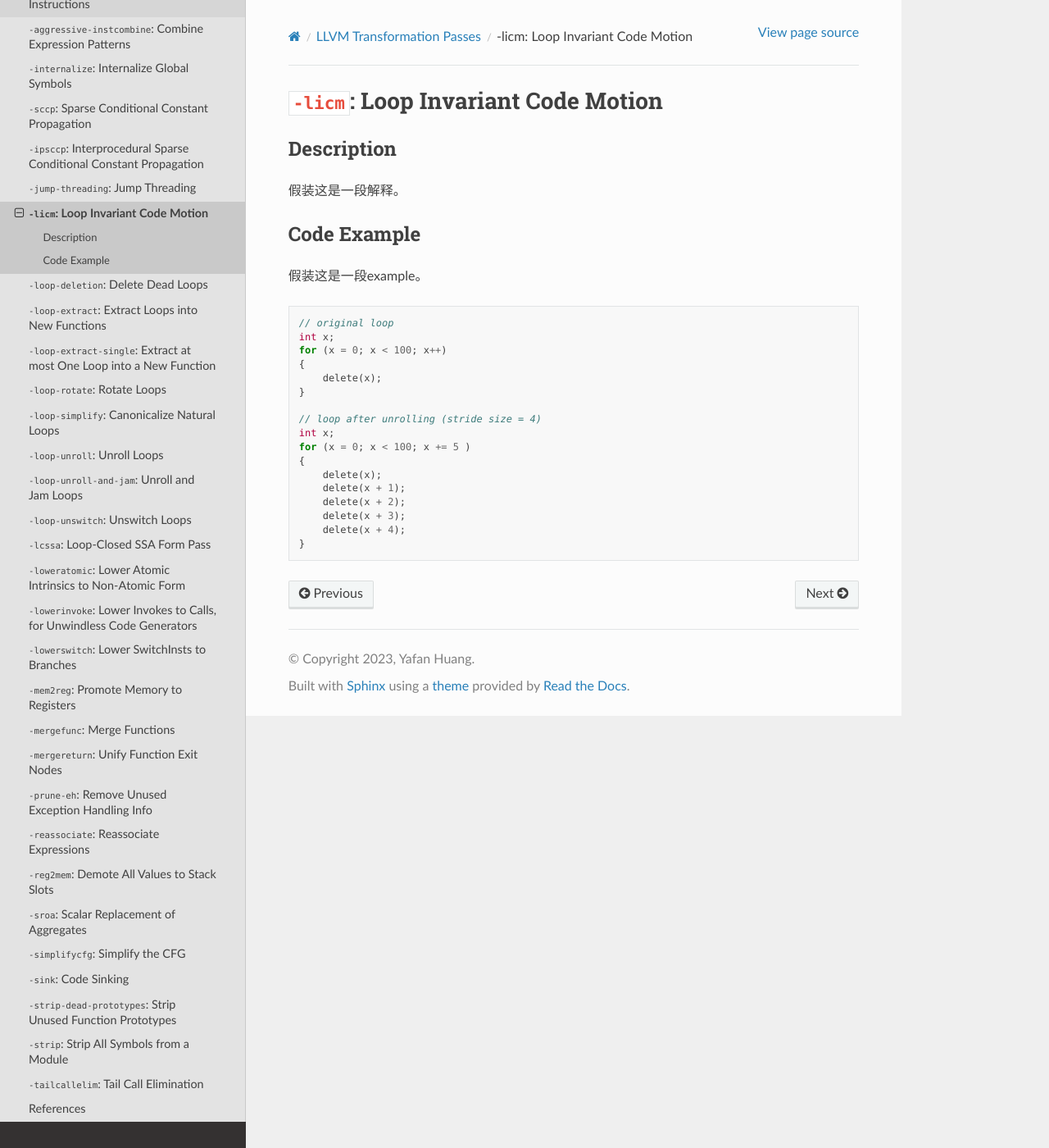
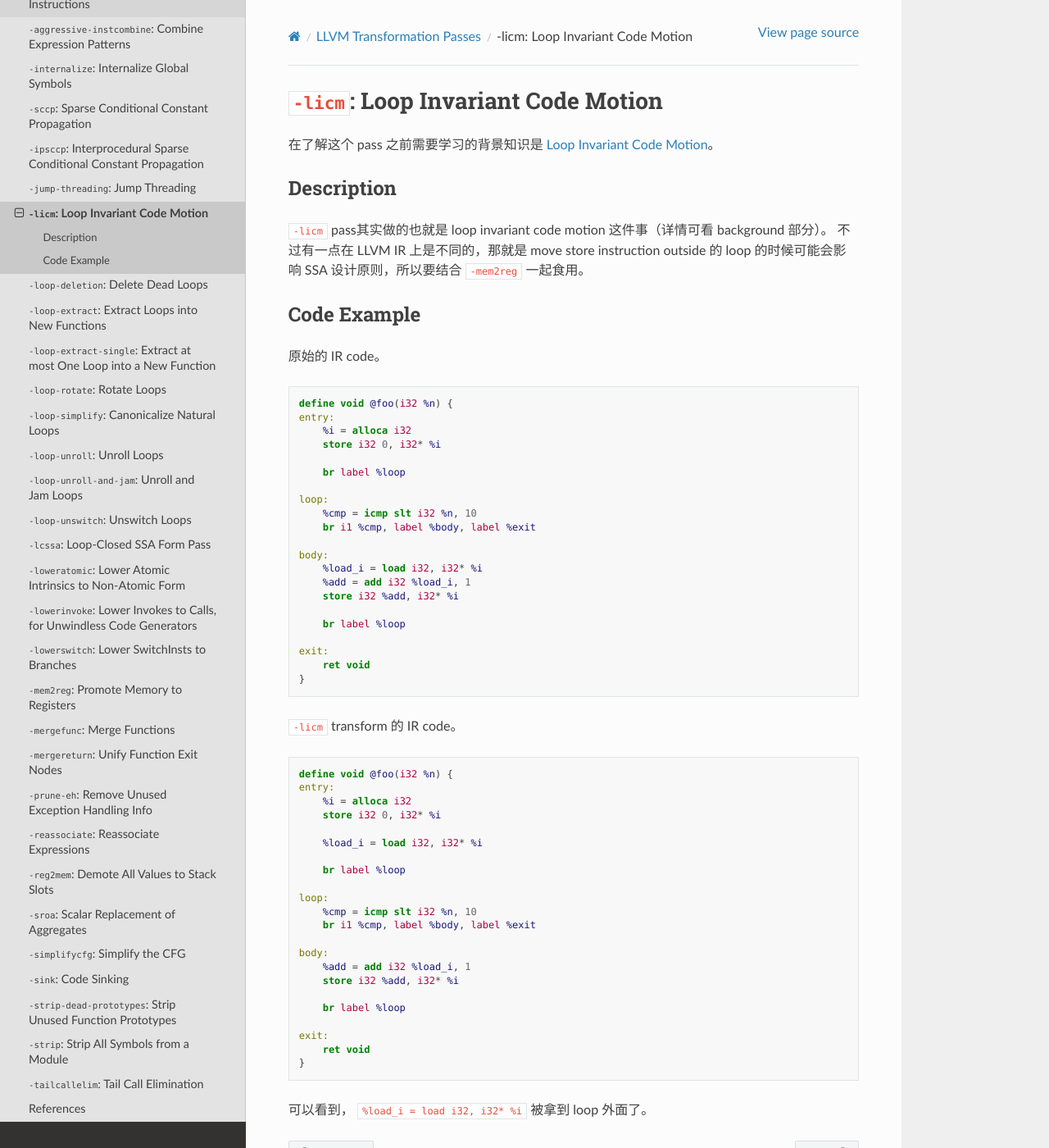
Before and after one commit to hyfshishen/understanding-llvm-transformation-passes, a Sphinx documentation site: the page built from docs/source/LLVM-transformation-passes/24-loop-invariant-code-motion.rst, in a window 1280 px wide and 1400 px high. Shown: the whole window at 82% size. Built offline with Sphinx 7.4.7 and the Read the Docs theme 2.0.0, drawn with Linux system fonts in a browser that asks for light colours.

Commit message:
updating passes

```diff
--- a/docs/source/LLVM-transformation-passes/21-sparse-conditional-constant-propagation.rst
+++ b/docs/source/LLVM-transformation-passes/21-sparse-conditional-constant-propagation.rst
@@ -47,6 +47,7 @@
 
 .. code-block:: llvm
 
+    ; the previous if-else branch is optimized here
         a: int = const 1;
         b: int = const 2;
         print b;
--- a/docs/source/LLVM-transformation-passes/24-loop-invariant-code-motion.rst
+++ b/docs/source/LLVM-transformation-passes/24-loop-invariant-code-motion.rst
@@ -1,31 +1,68 @@
 ``-licm``: Loop Invariant Code Motion
 =====
 
+在了解这个 pass 之前需要学习的背景知识是 :doc:`../compiler-basics/loop-invariant-code-motion`。
+
 Description
 --------
-假装这是一段解释。
+
+``-licm`` pass其实做的也就是 loop invariant code motion 这件事（详情可看 background 部分）。
+不过有一点在 LLVM IR 上是不同的，那就是 move store instruction outside 的 loop 的时候可能会影响 SSA 设计原则，所以要结合 ``-mem2reg`` 一起食用。
 
 Code Example
 --------
 
-假装这是一段example。
+原始的 IR code。
 
-.. code-block:: C
+.. code-block:: llvm
 
-    // original loop
-    int x;
-    for (x = 0; x < 100; x++)
-    {
-        delete(x);
+    define void @foo(i32 %n) {
+    entry:
+        %i = alloca i32
+        store i32 0, i32* %i
+
+        br label %loop
+
+    loop:
+        %cmp = icmp slt i32 %n, 10
+        br i1 %cmp, label %body, label %exit
+
+    body:
+        %load_i = load i32, i32* %i
+        %add = add i32 %load_i, 1
+        store i32 %add, i32* %i
+
+        br label %loop
+
+    exit:
+        ret void
     }
 
-    // loop after unrolling (stride size = 4)
-    int x;
-    for (x = 0; x < 100; x += 5 )
-    {
-        delete(x);
-        delete(x + 1);
-        delete(x + 2);
-        delete(x + 3);
-        delete(x + 4);
+``-licm`` transform 的 IR code。
+
+.. code-block:: llvm
+
+    define void @foo(i32 %n) {
+    entry:
+        %i = alloca i32
+        store i32 0, i32* %i
+
+        %load_i = load i32, i32* %i
+
+        br label %loop
+
+    loop:
+        %cmp = icmp slt i32 %n, 10
+        br i1 %cmp, label %body, label %exit
+
+    body:
+        %add = add i32 %load_i, 1
+        store i32 %add, i32* %i
+
+        br label %loop
+
+    exit:
+        ret void
     }
+
+可以看到， ``%load_i = load i32, i32* %i`` 被拿到 loop 外面了。
```
Also changed, not shown: docs/source/LLVM-transformation-passes/23-jump-threading.rst (+44 -17 lines).
